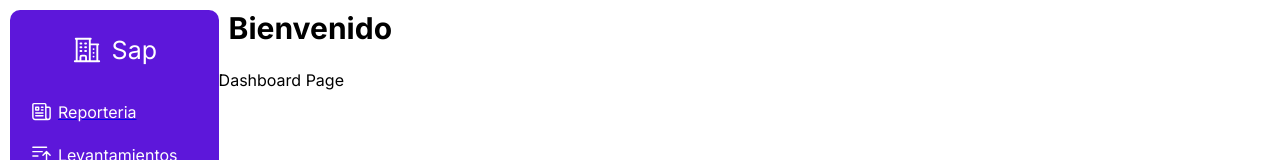
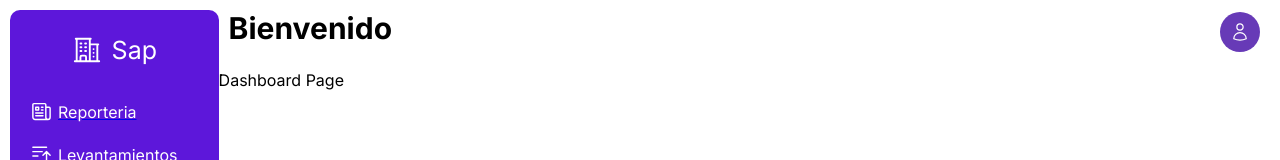
Before and after one commit to NestorEGM/sap-web-app, a Next.js app: page /dashboard in a window 1280 px wide. Shown: the top 160 px of the page. Built offline with nearby package versions, Linux system fonts and the light colour scheme; no server answers.

Commit message:
Navbar: Se agrego el Avatar en el Navbar

```diff
--- a/app/ui/dashboard/navbar.module.css
+++ b/app/ui/dashboard/navbar.module.css
@@ -2,6 +2,8 @@
   width: 100%;
   height: 60px;
   padding: 0 10px;
+  display: flex;
+  justify-content: space-between;
 }
 
 .greeting {
--- a/app/ui/dashboard/navbar.tsx
+++ b/app/ui/dashboard/navbar.tsx
@@ -2,6 +2,7 @@
 
 import { useEffect, useState } from 'react';
 import styles from './navbar.module.css';
+import Avatar from './avatar';
 
 const Navbar = ({ token }: { token: String }) => {
   const [greetin, setGreetin] = useState('');
@@ -32,6 +33,7 @@ const Navbar = ({ token }: { token: String }) => {
   return (
     <div className={styles.navbar}>
       <p className={styles.greeting}>Bienvenido {greetin}</p>
+      <Avatar />
     </div>
   );
 };
```
